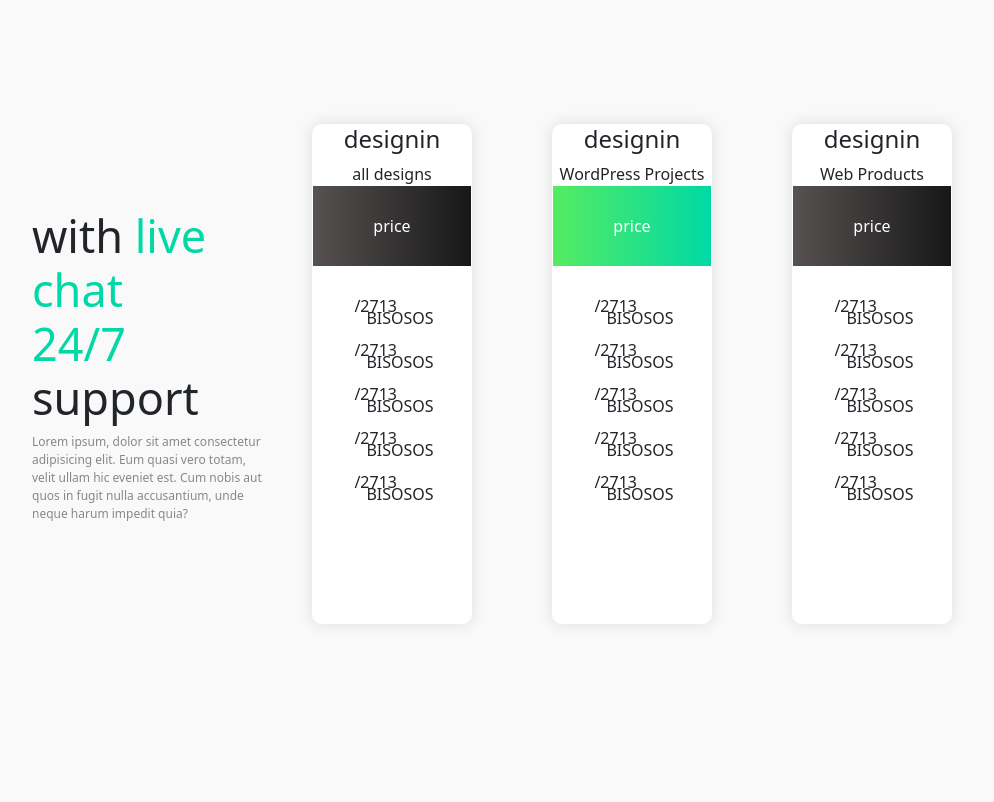
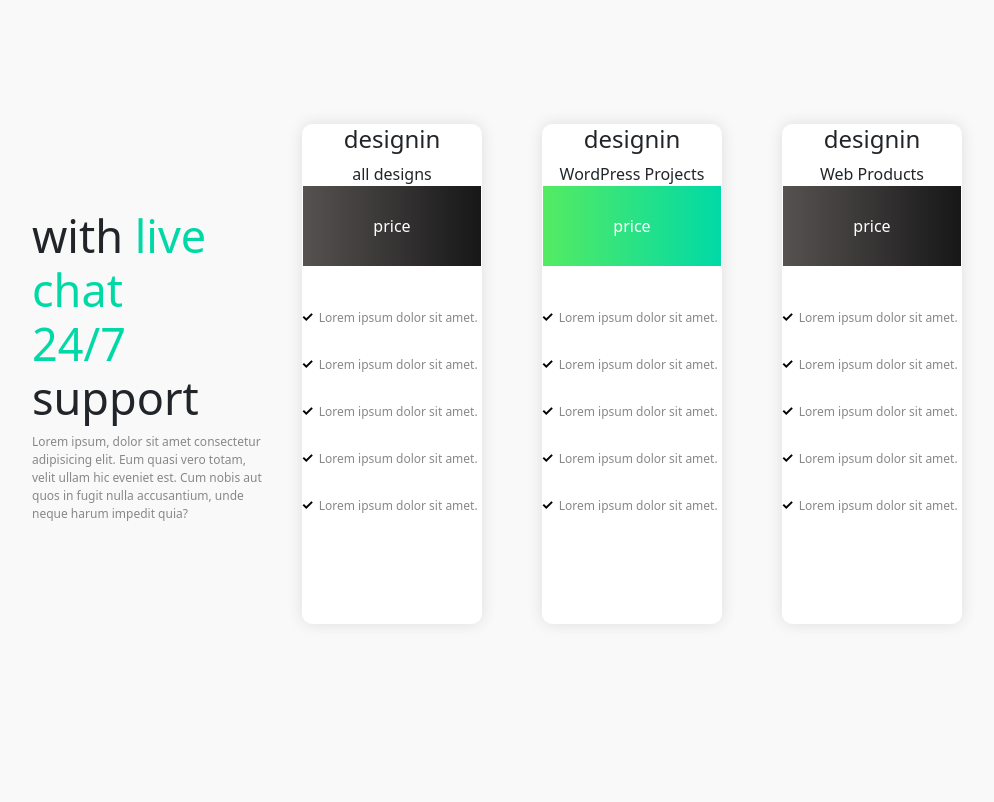
Before and after one commit to carlo-ddm/proj-html-vuejs, a Vue app: page / in a window 1280 px wide. Shown: the part 4920-5722 px from the top of the page, without its empty margins (128-1122 px from the left). Built offline with nearby package versions, Linux system fonts and the light colour scheme.

Commit message:
riscrivo box prexxi ciclandoli

```diff
--- a/src/components/JumbotronComp.vue
+++ b/src/components/JumbotronComp.vue
@@ -209,7 +209,6 @@
             }
           }
         }
-
         .button-container {
           @include black-grad;
           position: relative;
--- a/src/components/MainComp.vue
+++ b/src/components/MainComp.vue
@@ -136,11 +136,11 @@
             <span>all designs</span>
             <div class="price-black d-flex justify-content-center align-items-center">price</div>
             <ul class="p-0">
-              <li>bisosos</li>
-              <li>bisosos</li>
-              <li>bisosos</li>
-              <li>bisosos</li>
-              <li>bisosos</li>
+              <li><p>Lorem ipsum dolor sit amet.</p></li>
+              <li><p>Lorem ipsum dolor sit amet.</p></li>
+              <li><p>Lorem ipsum dolor sit amet.</p></li>
+              <li><p>Lorem ipsum dolor sit amet.</p></li>
+              <li><p>Lorem ipsum dolor sit amet.</p></li>
           </ul>
           </div>
         </div>
@@ -150,11 +150,11 @@
             <span>WordPress Projects</span>
             <div class="price-green d-flex justify-content-center align-items-center">price</div>
             <ul class="p-0">
-              <li>bisosos</li>
-              <li>bisosos</li>
-              <li>bisosos</li>
-              <li>bisosos</li>
-              <li>bisosos</li>
+              <li><p>Lorem ipsum dolor sit amet.</p></li>
+              <li><p>Lorem ipsum dolor sit amet.</p></li>
+              <li><p>Lorem ipsum dolor sit amet.</p></li>
+              <li><p>Lorem ipsum dolor sit amet.</p></li>
+              <li><p>Lorem ipsum dolor sit amet.</p></li>
           </ul>
           </div>
         </div>
@@ -166,11 +166,11 @@
               <span>price</span>
             </div>
             <ul class="p-0">
-              <li>bisosos</li>
-              <li>bisosos</li>
-              <li>bisosos</li>
-              <li>bisosos</li>
-              <li>bisosos</li>
+              <li><p>Lorem ipsum dolor sit amet.</p></li>
+              <li><p>Lorem ipsum dolor sit amet.</p></li>
+              <li><p>Lorem ipsum dolor sit amet.</p></li>
+              <li><p>Lorem ipsum dolor sit amet.</p></li>
+              <li><p>Lorem ipsum dolor sit amet.</p></li>
           </ul>
           </div>
         </div>
@@ -499,8 +499,7 @@
         ul {
           list-style: none;
           li {
-            margin: 15px 0;
-            line-height: 30px;
+            margin: 10px 0;
             &::before {
               content:'\2713';
               color: $primary-color;
@@ -539,7 +538,7 @@
       }
 
       .offers {
-        padding: 0 40px;
+        padding: 0 30px;
 
         .cdd-box {
           text-align: center;
@@ -563,17 +562,21 @@
           ul {
             margin-top: 40px;
             li {
-              @include list-style;
+              display: flex;
+              list-style: none;
               justify-content: center;
-              margin: 20px 0px;
-              &::before {
-                content: '/2713';
-                display: inline-block;
-                width: 12px;
-                height: 12px;
-                background-position: center;
-                line-height: 1px;
-                margin-left: 4px;
+              margin: 10px 0px;
+              p {
+                @include paragr;
+                &::before {
+                  content: '\2713';
+                  position: relative;
+                  right: 5px;
+                  background-position: center;
+                  color: black;
+                  font-size: 14px;
+                  font-weight: bold;
+                }
               }
             }
           }
--- /dev/null
+++ b/src/components/section-cards/SectionCardsThree.vue
@@ -0,0 +1,77 @@
+<template>
+          <div class="cdd-box">
+            <h4>designin</h4>
+            <span>all designs</span>
+            <div class="price-black d-flex justify-content-center align-items-center">price</div>
+            <ul class="p-0">
+              <li>bisosos</li>
+              <li>bisosos</li>
+              <li>bisosos</li>
+              <li>bisosos</li>
+              <li>bisosos</li>
+          </ul>
+          </div>
+</template>
+
+<script>
+export default {
+  name: 'SectionCardsThree',
+  data() {
+    return {
+      props: {cardItem: Object}
+    }
+  },
+}
+</script>
+
+<style lang="scss" scoped>
+// import Vars
+@import '../../assets/styles/vars';
+// import Mixines
+@import '../../assets/styles/mixines';
+// import Utilities
+@import '../../assets/styles/utilities.scss';
+
+.offers {
+        padding: 0 40px;
+
+        .cdd-box {
+          text-align: center;
+          border: 1px solid #FFFFFF;
+          border-radius: 10px;
+          background-color: white;
+          box-shadow: 0 0 15px #dedede;
+          height: 500px;
+          border-radius: 10px;
+          .price-black {
+            width: 100%;
+            height: 80px;
+            @include black-grad
+          }
+          .price-green {
+            width: 100%;
+            height: 80px;
+            @include grad
+          }
+
+          ul {
+            margin-top: 40px;
+            li {
+              @include list-style;
+              justify-content: center;
+              margin: 20px 0px;
+              &::before {
+                content: '/2713';
+                display: inline-block;
+                width: 12px;
+                height: 12px;
+                background-position: center;
+                line-height: 1px;
+                margin-left: 4px;
+              }
+            }
+          }
+        }
+      }
+
+</style>
```
